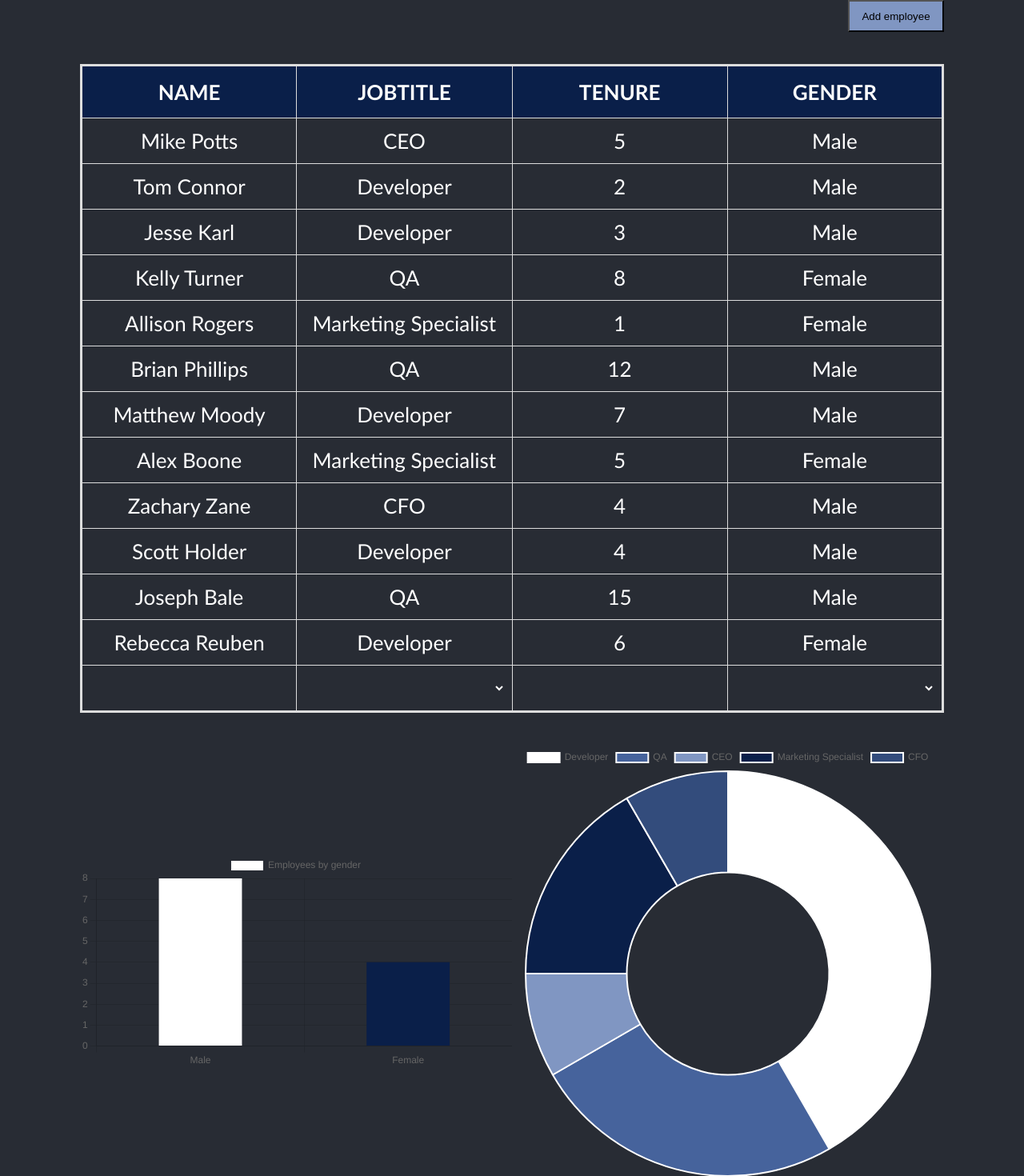
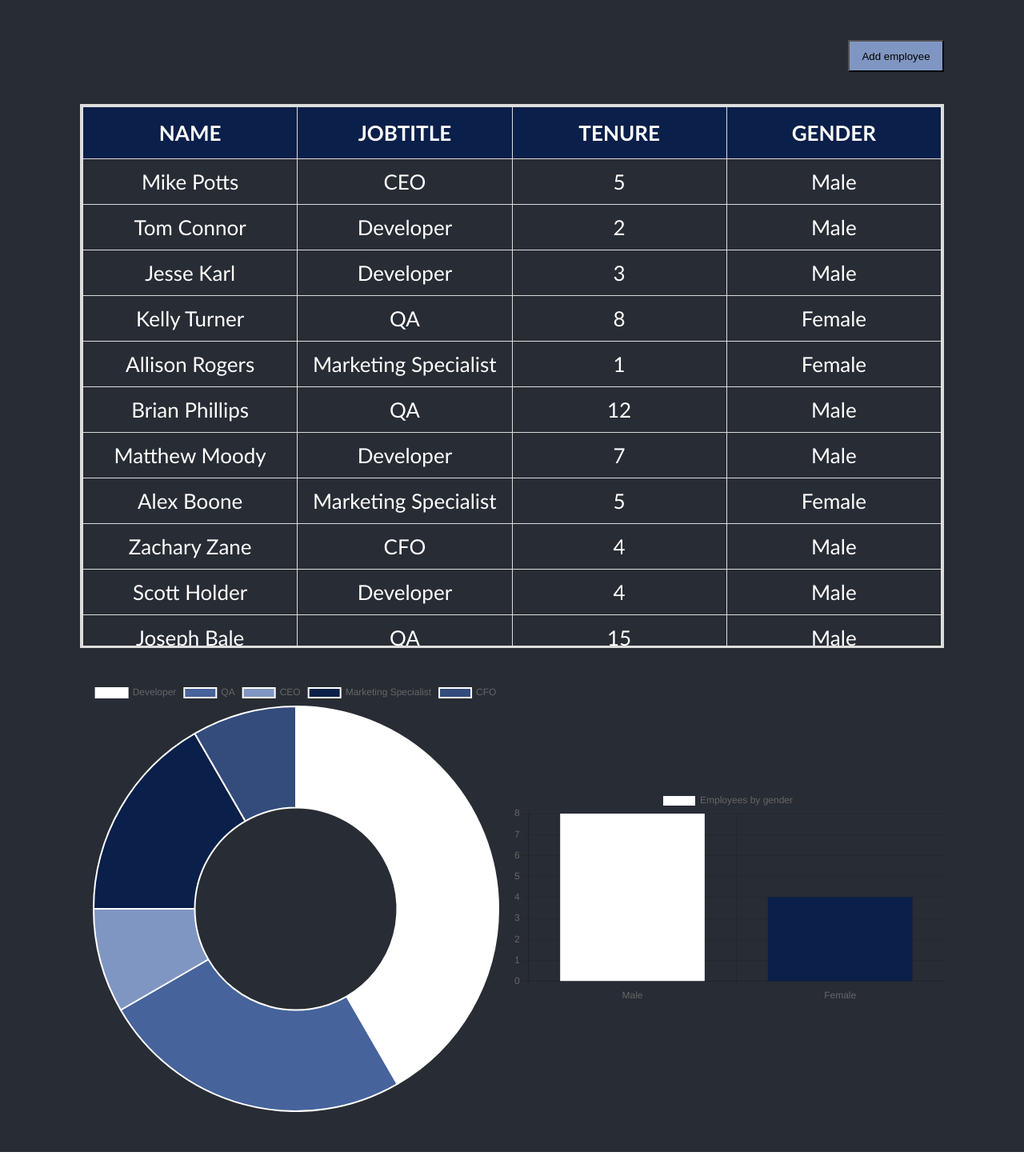
Before and after one commit to ikoma-softserve/sna-ui-candidate-test, a React (Create React App) app: page / in a window 1280 px wide. Shown: the whole page at 80% size. After the commit the page ends 1440 px from the top, so only its background shows below. Built offline with nearby package versions, Linux system fonts and the light colour scheme.

Commit message:
not significant fixes

```diff
--- a/src/components/BarChart/index.js
+++ b/src/components/BarChart/index.js
@@ -13,7 +13,8 @@ const BarChart = memo(function BarChart({ malesCount, femalesCount }) {
         {
           label: "Employees by gender",
           backgroundColor: ["#fff", "#0a1f49"],
-          barPercentage: 0.5,
+          barPercentage: 0.8,
+          barThickness: 180,
           borderColor: "white",
           data: [malesCount, femalesCount],
         },
--- a/src/components/Main/index.js
+++ b/src/components/Main/index.js
@@ -44,8 +44,6 @@ export default function Main() {
     [employeesList]
   );
 
-  console.log(developersCount, "DEV count");
-
   const marketingSpecialistCount = useMemo(
     () =>
       employeesList.reduce(
@@ -66,15 +64,6 @@ export default function Main() {
       <Table />
 
       <div className={"App-Charts"}>
-        {malesCount && femalesCount && (
-          <BarChart malesCount={malesCount} femalesCount={femalesCount} />
-        )}
-
-        {CEOsCount &&
-          QAsCount &&
-          developersCount &&
-          marketingSpecialistCount &&
-          CFOsCount && (
         <PieChart
           marketingSpecialistCount={marketingSpecialistCount}
           developersCount={developersCount}
@@ -82,7 +71,8 @@ export default function Main() {
           CEOsCount={CEOsCount}
           CFOsCount={CFOsCount}
         />
-          )}
+
+        <BarChart malesCount={malesCount} femalesCount={femalesCount} />
       </div>
     </main>
   );
--- a/src/components/Main/style.css
+++ b/src/components/Main/style.css
@@ -7,7 +7,7 @@
   justify-content: center;
   font-size: calc(10px + 2vmin);
   color: white;
-  padding: 0 100px;
+  padding: 50px 100px;
 }
 
 .App-form {
--- a/src/components/Table/index.js
+++ b/src/components/Table/index.js
@@ -25,7 +25,6 @@ export default function Table() {
       tenure: newEmployeeData.tenure,
       gender: newEmployeeData.gender,
     });
-    console.log(employeesList);
   }, [newEmployeeData, handleAddNewEmployee]);
 
   const inputHandler = useCallback(
--- a/src/components/Table/style.css
+++ b/src/components/Table/style.css
@@ -6,7 +6,10 @@
   width: 100%;
   margin-bottom: 40px;
   max-height: 680px;
-  overflow-y: auto;
+  overflow-y: scroll;
+  display: block;
+  position: relative;
+  z-index: 100;
 }
 
 .App-table td,
```
Lines whose indentation alone changed are shown as unchanged.
